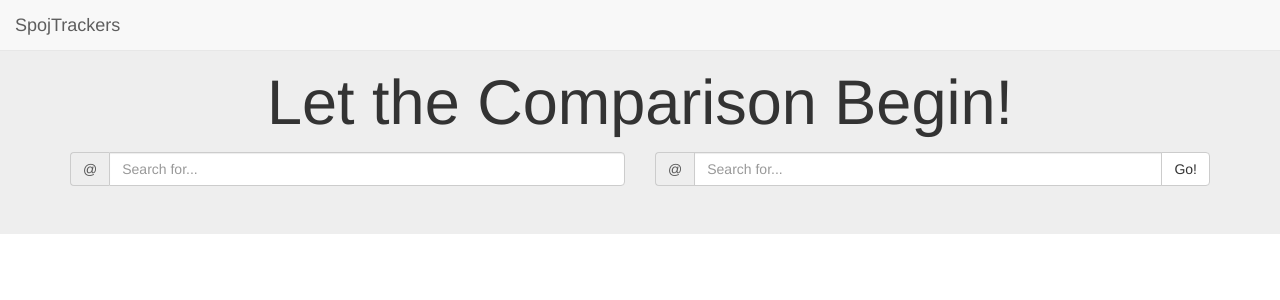
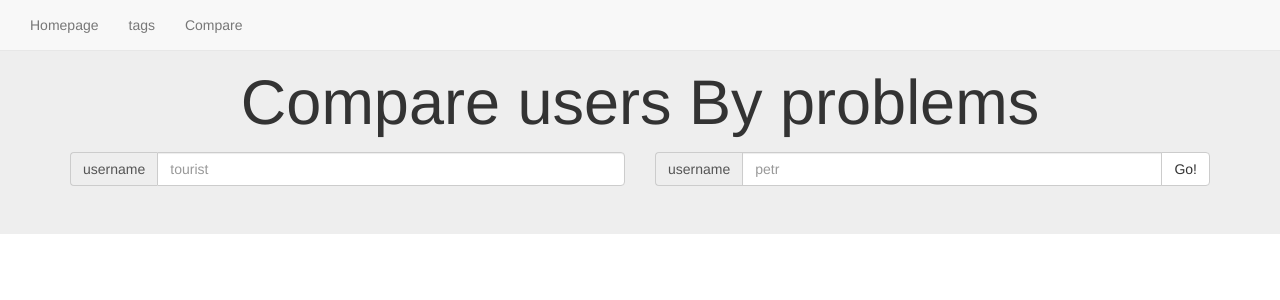
Before and after one commit to piyush-trigun/SpojTrackers, a PHP site: page /compare.php in a window 1280 px wide. Shown: the top 300 px of the page. Run offline with PHP 8.4, Linux system fonts and the light colour scheme; some libraries are stand-ins or nearby versions.

Commit message:
links all files and update comapre.php

```diff
--- a/compare.php
+++ b/compare.php
@@ -18,7 +18,14 @@
 						<span class="icon-bar"></span>
 						<span class="icon-bar"></span>
 				  	</button>
-		         	<a href="#" class="navbar-brand">SpojTrackers</a>
+		         	<div class="collapse navbar-collapse" id="navbar-collapse">
+		         	<ul class="nav navbar-nav">
+				        <li><a href="index.php">Homepage</a>
+				        <li><a href="tags_final.php">tags</a>
+				        <li><a href="compare.php">Compare</a>
+
+					</ul>
+		      	</div>
 			    </div>
 
 		      	<div class="collapse navbar-collapse" id="navbar-collapse">
@@ -31,22 +38,22 @@
 	   	<div class="jumbotron" id="search">
 
 	      	<div class="container text-center">
-	      		<h1>Let the Comparison Begin!</h1>
+	      		<h1>Compare users By problems</h1>
 	      		<p></p>
 
 	      		<div class="row">
 				  	<form action="compare.php" method="post">
 					  	<div class="col-lg-6">
 						    <div class="input-group">
-						      <span class="input-group-addon" id="sizing-addon1">@</span>
-						      <input type="text" class="form-control" placeholder="Search for..." name='coder1'>
+						      <span class="input-group-addon" id="sizing-addon1">username</span>
+						      <input type="text" class="form-control" placeholder="tourist" name='coder1'>
 						    </div><!-- /input-group -->
 					  	</div><!-- /.col-lg-6 -->
 
 						<div class="col-lg-6">
 							<div class="input-group">
-							    <span class="input-group-addon" id="sizing-addon1">@</span>
-							    <input type="text" class="form-control" placeholder="Search for..." name='coder2'>
+							    <span class="input-group-addon" id="sizing-addon1">username</span>
+							    <input type="text" class="form-control" placeholder="petr" name='coder2'>
 							    <span class="input-group-btn">
 								    <button class="btn btn-default" type="submit">Go!</button>
 							    </span>
@@ -77,8 +84,14 @@
 
 				          $list2[$i] =  $list->find('a',$i)->innertext;
 				    }
+				    if(isset($list2)){
 				    $list2=array_filter($list2);
-                    sort($list2);
+                    sort($list2);}
+                    else
+                    	{?><center><h1><?php
+                    		echo "$coder1 has solved 0 problems";?> </h1></center><?php
+                    		die();
+                    		}
 
                     // for coder 2
 
@@ -95,9 +108,14 @@
 
                     	$list12[$i]=$list10->find('a',$i)->innertext;
                     }
+                    if(isset($list12)){
                     $list12=array_filter($list12);
 
-                    sort($list12);
+                    sort($list12);}
+                    else{?><center><h1><?php
+                    		echo "$coder2 has solved 0 problems";?> </h1></center><?php
+                    		die();
+                    }
                     $compare=array_intersect($list2,$list12);
                     sort($compare);
                     $userl2=array_diff($list12,$list2);
@@ -105,13 +123,56 @@
                     sort($userl2);
                     sort($userl1);
                     //print_r($compare);
-                }
+                $z=count($compare);
+                if($z<count($userl1))
+                	$z=count($userl1);
+                if($z<count($userl2))
+                	$z=count($userl2);
                 $lik="http://www.spoj.com/problems/";
                     ?>
+                     <table class="table" width='100%'>
+					<thead>
+						<tr>
+						<th><center>#</center></th>
+           				<th><center>Comman Problems</center></th>
+           				<th><center><?php echo "Problems only by ".$coder1; ?></center></th>
+           				<th><center><?php echo "Problems only by ".$coder2; ?></center></th>
+           				</tr>
 
+           				</thead>
+           				<tbody>
                     <?php
-                     if(isset($compare)){?>
-                     <h3>Common Problems</h3>
+
+                     for($i=0;$i<$z;$i++)
+                     {
+                     		?>
+                     				<tr>
+						 		 	<center>
+						 		 	<td><center><?php echo $i+1; ?></center></td>
+						 		 	<?php
+						if(isset($compare[$i]))
+							{
+								?>
+
+						 		 	<td><center><font style="color : blue">
+                              		<a href="<?php echo $lik.$compare[$i];  ?>" target="_blank">
+                                			<?php echo $compare[$i] ?>
+                                			</a></font></center></td>
+
+
+						 		 	<?php
+							}else {
+								?> <td><center>----</center></td>
+								<?php
+							}
+
+
+						?>
+
+
+
+                     	<!--<center><h3>
+                     	<?php //echo "Problems only by ".$coder1; ?></h3></center>
                    <table class="table" width='70%'>
 					<thead>
 						<tr>
@@ -120,38 +181,40 @@
            				</tr>
 
            				</thead>
-           				<tbody>
+           				<tbody>-->
            				<?php
-           			$i=0;
 
-           				foreach ($compare as $x=>$x_ind)
-					{
-						if(isset($x_ind[0]))
+
+
+						if(isset($userl1[$i]))
 							{
 								?>
-								<tr>
-						 		 	<center>
-						 		 	<td><center><?php echo $i+1; ?></center></td>
+
+
+						 		 <!--	<td><center><?php //echo $i+1; ?></center></td> -->
 						 		 	<td><center><font style="color : blue">
-                              		<a href="<?php echo $lik.$x_ind;  ?>" target="_blank">
-                                			<?php echo $x_ind ?>
+                              		<a href="<?php echo $lik.$userl1[$i];  ?>" target="_blank">
+                                			<?php echo $userl1[$i] ?>
                                 			</a></font></center></td>
-						 		 	</center>
-						 		 	</tr>
+
+
 						 		 	<?php
 							}
-							$i=$i+1;
-						}
-				}
+							else {
+								?> <td><center>----</center></td>
+								<?php
+							}
+
+
 						?>
-						</tbody>
-						</table>
+
 
                     <?php
-                     if(isset($userl1))
-                     {
-                     	?>
-                     	<?php echo "Problems only by ".$coder1; ?></h3>
+                     if(isset($userl2[$i]))
+                     	{
+                     		?>
+                   <!-- <center><h3>
+                     	<?php// echo "Problems only by ".$coder2; ?></h3></center>
                    <table class="table" width='70%'>
 					<thead>
 						<tr>
@@ -160,72 +223,31 @@
            				</tr>
 
            				</thead>
-           				<tbody>
-           				<?php
-           			$i=0;
+           				<tbody> -->
 
-           				foreach ($userl1 as $x=>$x_ind)
-					{
-						if(isset($x_ind[0]))
-							{
-								?>
-								<tr>
-						 		 	<center>
-						 		 	<td><center><?php echo $i+1; ?></center></td>
+
+
+						 	<!--	 	<td><center><?php// echo $i+1; ?></center></td> -->
 						 		 	<td><center><font style="color : blue">
-                              		<a href="<?php echo $lik.$x_ind;  ?>" target="_blank">
-                                			<?php echo $x_ind ?>
+                              		<a href="<?php echo $lik.$userl2[$i];  ?>" target="_blank">
+                                			<?php echo $userl2[$i] ?>
                                 			</a></font></center></td>
-						 		 	</center>
-						 		 	</tr>
+						 		 	</center></tr>
 						 		 	<?php
 							}
-							$i=$i+1;
+							else {
+								?> <td><center>----</center></td></tr>
+								<?php
+							}
+
 						}
-				}
+
 						?>
 						</tbody>
 						</table>
-
-                    <?php
-                     if(isset($userl2)){?>
-                    <?php echo "Problems only by ".$coder2; ?></h3>
-                   <table class="table" width='70%'>
-					<thead>
-						<tr>
-						<th><center>#</center></th>
-           				<th><center>PId</center></th>
-           				</tr>
-
-           				</thead>
-           				<tbody>
-           				<?php
-           			$i=0;
-
-           				foreach ($userl2 as $x=>$x_ind)
-					{
-						if(isset($x_ind[0]))
-							{
-								?>
-								<tr>
-						 		 	<center>
-						 		 	<td><center><?php echo $i+1; ?></center></td>
-						 		 	<td><center><font style="color : blue">
-                              		<a href="<?php echo $lik.$x_ind;  ?>" target="_blank">
-                                			<?php echo $x_ind ?>
-                                			</a></font></center></td>
-						 		 	</center>
-						 		 	</tr>
-						 		 	<?php
-							}
-							$i=$i+1;
+						<?php
 						}
-				}
-						?>
-						</tbody>
-						</table>
-
-	   	<script src="https://ajax.googleapis.com/ajax/libs/jquery/1.11.3/jquery.min.js"></script>
+?>	   	<script src="https://ajax.googleapis.com/ajax/libs/jquery/1.11.3/jquery.min.js"></script>
 	    <script src="js/bootstrap.min.js"></script>
 	</body>
 </html>
```
Also changed, not shown: index.php (+13 -6 lines), tags_final.php (+14 -6 lines).
